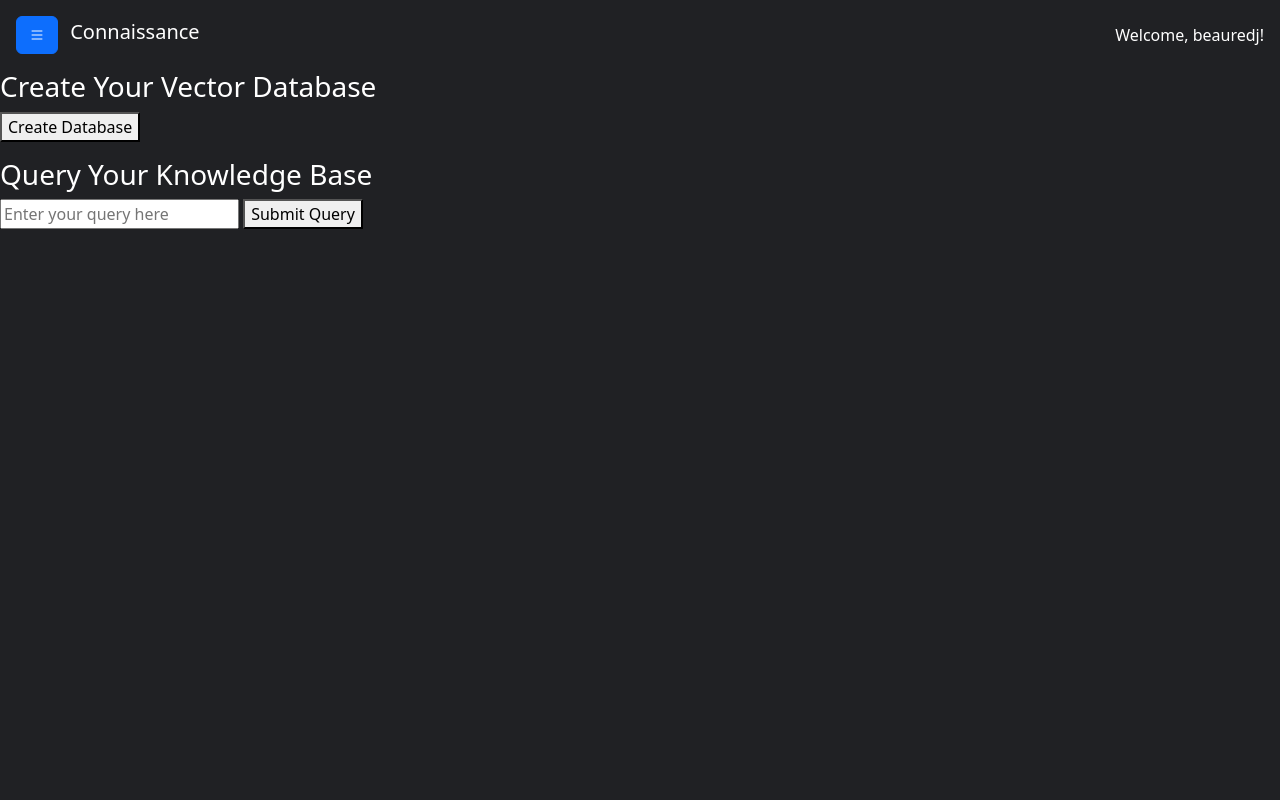
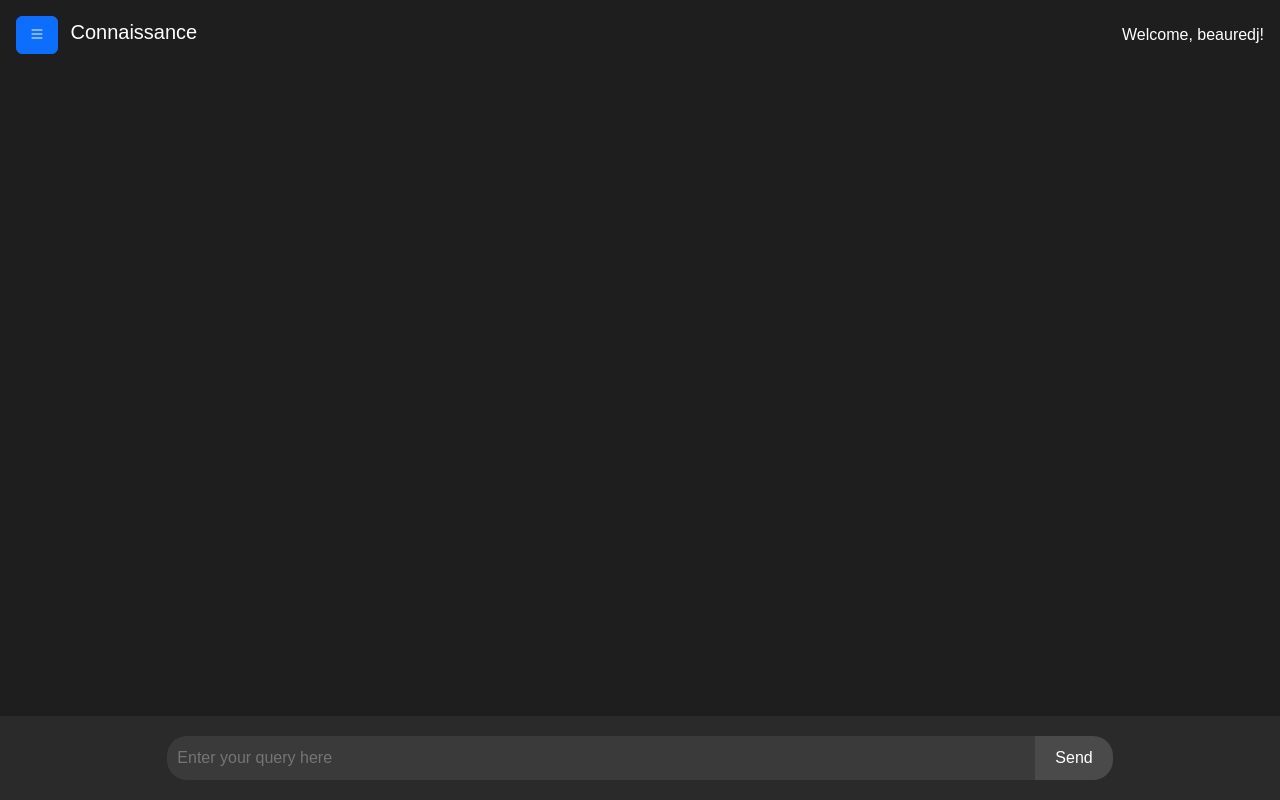
Before and after one commit to JosephBEAUREDER/TailorMind, a Django app: page / in a window 1280 px wide. Run offline with Django 5.2, Linux system fonts and the light colour scheme; a user stored in the database is signed in; data comes from the database, SQL or seed files in the repository; some libraries are stand-ins or nearby versions.

Commit message:
Main chatbot working well

```diff
--- /dev/null
+++ b/TailorRAG/static/css/home.css
@@ -0,0 +1,68 @@
+body { background-color: #202124; color: white; }
+.offcanvas { background-color: #202124; color: white; }
+.source-item { padding: 5px 0; }
+.form-check-input:checked { background-color: #8ab4f8; border-color: #8ab4f8; }
+.offcanvas-header .btn-close { filter: invert(1); }
+.chat-container { max-width: 800px; margin: 0 auto; }
+.chat-message { background-color: #303134; border-radius: 10px; padding: 15px; margin-bottom: 20px; }
+.user-input { background-color: #303134; border: none; color: white; }
+
+.modal-content {
+    background-color: #202124; /* Adjust the alpha value to control darkness */
+}
+body {
+    font-family: Arial, sans-serif;
+    background-color: #1e1e1e;
+    color: #ffffff;
+    margin: 0;
+    padding: 0;
+    display: flex;
+    flex-direction: column;
+    height: 100vh;
+}
+#chat-container {
+    flex-grow: 1;
+    overflow-y: auto;
+    padding: 20px;
+    display: flex;
+    flex-direction: column-reverse;
+}
+.message {
+    max-width: 70%;
+    margin-bottom: 10px;
+    padding: 10px;
+    border-radius: 10px;
+}
+.user-message {
+    align-self: flex-end;
+    background-color: #4a4a4a;
+}
+.bot-message {
+    align-self: flex-start;
+    background-color: #2a2a2a;
+}
+#input-container {
+    display: flex;
+    justify-content: center;
+    padding: 20px;
+    background-color: #2a2a2a;
+}
+#queryInput {
+    width: 70%;
+    padding: 10px;
+    border: none;
+    border-radius: 20px 0 0 20px;
+    background-color: #3a3a3a;
+    color: #ffffff;
+}
+#queryBtn {
+    padding: 10px 20px;
+    border: none;
+    border-radius: 0 20px 20px 0;
+    background-color: #4a4a4a;
+    color: #ffffff;
+    cursor: pointer;
+}
+#queryBtn:hover {
+    background-color: #5a5a5a;
+}
--- /dev/null
+++ b/TailorRAG/static/js/home.js
@@ -0,0 +1,207 @@
+///////////////////////////////////// SIDEBAR ////////////////////////////////////////
+
+// show texts titles in sidebar
+function showTextsSidebar() {
+    fetch('/get_texte_titles/')
+        .then(response => response.json())
+        .then(data => {
+            const texteItems = document.getElementById('texteItems');
+            texteItems.innerHTML = ''; // Clear existing items
+            data.titles.forEach(title => {
+                const li = document.createElement('li');
+                li.textContent = title;
+                texteItems.appendChild(li);
+            });
+        })
+        .catch(error => console.error('Error:', error));
+    }
+
+// Initial load of Texte items
+showTextsSidebar();
+
+// show the window to add text
+document.getElementById('addText').addEventListener('click', function() {
+    // Show Bootstrap modal
+    $('#modalAddText').modal('show');
+});
+
+// Function to show temporary alert
+function showTemporaryAlert(message, duration = 1000) {
+    const alertElement = document.createElement('div');
+    alertElement.textContent = message;
+    alertElement.style.cssText = `
+        position: fixed;
+        top: 20px;
+        left: 50%;
+        transform: translateX(-50%);
+        background-color: #4CAF50;
+        color: white;
+        padding: 15px;
+        border-radius: 5px;
+        z-index: 1000;
+    `;
+    document.body.appendChild(alertElement);
+    setTimeout(() => {
+        alertElement.remove();
+    }, duration);
+}
+
+// save a text in database
+document.getElementById('saveText').addEventListener('click', function() {
+    const title = document.getElementById('newTitle').textContent;
+    const text = document.getElementById('newText').value;
+
+    fetch("/save_texte/", {
+        method: "POST",
+        headers: {
+            "Content-Type": "application/json",
+            "X-CSRFToken": "{{ csrf_token }}"
+        },
+        body: JSON.stringify({
+            title: title,
+            text: text
+        })
+    })
+    .then(response => response.json())
+    .then(data => {
+        console.log('Response from server:', data);
+        if (data.success) {
+            console.log('Success message:', data.message);
+            showTextsSidebar(); // Refresh the list
+            showTemporaryAlert('Text successfully saved');
+            $('#modalAddText').modal('hide');  // Close the modal
+        } else {
+            console.log('Error message:', data.message);
+            if (data.errors) {
+                console.log('Form errors:', data.errors);
+                let errorMessage = 'Form validation failed:\n';
+                for (const [field, errors] of Object.entries(data.errors)) {
+                    errorMessage += `${field}: ${errors.join(', ')}\n`;
+                }
+                alert(errorMessage);
+            } else {
+                alert('Failed to save texte: ' + data.message);
+            }
+        }
+    })
+    .catch(error => {
+        console.error('Fetch error:', error);
+        alert('An error occurred while saving the texte.');
+    });
+});
+
+
+
+
+
+///////////////////////////////////// CHATBOX ////////////////////////////////////////
+
+const chatContainer = document.getElementById('chat-container');
+const queryBtn = document.getElementById('queryBtn');
+
+function addMessage(message, isUser) {
+    const messageElement = document.createElement('div');
+    messageElement.classList.add('message');
+    messageElement.classList.add(isUser ? 'user-message' : 'bot-message');
+    messageElement.textContent = message;
+    chatContainer.prepend(messageElement);
+}
+
+queryBtn.addEventListener('click', function() {
+    const query = document.getElementById('queryInput').value;
+    if (query) {
+
+        alert(query)
+
+        addMessage(query, true);
+        queryInput.value = '';
+
+        addMessage('Processing query...', false);
+
+        fetch('/query_rag/', {
+            method: 'POST',
+            headers: {
+                'Content-Type': 'application/json',
+                'X-CSRFToken': getCookie('csrftoken')
+            },
+            body: JSON.stringify({query: query})
+        })
+        .then(response => response.json())
+        .then(data => {
+            // Remove the "Processing query..." message
+            chatContainer.removeChild(chatContainer.firstChild);
+
+            if (data.error) {
+                addMessage('Error: ' + data.error, false);
+            } else {
+                addMessage(data.result, false);
+            }
+        })
+        .catch(error => {
+            console.error('Error from server:', error);
+            // Remove the "Processing query..." message
+            chatContainer.removeChild(chatContainer.firstChild);
+            addMessage('An error occurred while processing your query.', false);
+        });
+    }
+});
+
+queryInput.addEventListener('keypress', (e) => {
+    if (e.key === 'Enter') {
+        queryBtn.click();
+    }
+});
+
+
+function getCookie(name) {
+    let cookieValue = null;
+    if (document.cookie && document.cookie !== '') {
+        const cookies = document.cookie.split(';');
+        for (let i = 0; i < cookies.length; i++) {
+            const cookie = cookies[i].trim();
+            if (cookie.substring(0, name.length + 1) === (name + '=')) {
+                cookieValue = decodeURIComponent(cookie.substring(name.length + 1));
+                break;
+            }
+        }
+    }
+    return cookieValue;
+}
+
+
+
+
+
+
+
+
+
+
+
+// query the database
+// document.getElementById('queryBtn').addEventListener('click', function() {
+//     const query = document.getElementById('queryInput').value;
+//     const resultDiv = document.getElementById('result');
+//     resultDiv.textContent = 'Processing query...';
+
+//     fetch('/query_rag/', {
+//         method: 'POST',
+//         headers: {
+//             'Content-Type': 'application/json',
+//             'X-CSRFToken': '{{ csrf_token }}',
+//         },
+//         body: JSON.stringify({query: query})
+//     })
+//     .then(response => response.json())
+//     .then(data => {
+//         if (data.error) {
+//             resultDiv.textContent = 'Error: ' + data.error;
+//         } else {
+//             resultDiv.textContent = data.result;
+//         }
+//     })
+//     .catch(error => {
+//         console.error('Error from server :', error);
+//         resultDiv.textContent = 'An error occurred while processing your query.';
+//     });
+// });
--- a/TailorRAG/templates/home.html
+++ b/TailorRAG/templates/home.html
@@ -1,3 +1,5 @@
+{% load static %}
+
 <!DOCTYPE html>
 <html lang="fr">
 <head>
@@ -6,23 +8,14 @@
     <title>TailorMind</title>
     <link href="https://cdn.jsdelivr.net/npm/bootstrap@5.3.0-alpha1/dist/css/bootstrap.min.css" rel="stylesheet">
     <link rel="stylesheet" href="https://cdn.jsdelivr.net/npm/bootstrap-icons@1.7.2/font/bootstrap-icons.css">
+    <link rel="stylesheet" href="{% static 'css/home.css' %}">
     <script src="https://code.jquery.com/jquery-3.6.0.min.js"></script>
 
     <style>
-        body { background-color: #202124; color: white; }
-        .offcanvas { background-color: #202124; color: white; }
-        .source-item { padding: 5px 0; }
-        .form-check-input:checked { background-color: #8ab4f8; border-color: #8ab4f8; }
-        .offcanvas-header .btn-close { filter: invert(1); }
-        .chat-container { max-width: 800px; margin: 0 auto; }
-        .chat-message { background-color: #303134; border-radius: 10px; padding: 15px; margin-bottom: 20px; }
-        .user-input { background-color: #303134; border: none; color: white; }
 
-        .modal-content {
-            background-color: #202124; /* Adjust the alpha value to control darkness */
-        }
     </style>
 </head>
+
 <body>
     <div class="container-fluid">
         <div class="row">
@@ -63,21 +56,7 @@
                     Sélectionner toutes les sources
                 </label>
             </div>
-            {% comment %} <div class="source-list">
-                {% for texte in user_texts %}
-                <div class="source-item">
-                    <div class="form-check">
-                        <input class="form-check-input" type="checkbox" id="source{{ forloop.counter }}" checked>
-                        <label class="form-check-label" for="source{{ forloop.counter }}">
-                            <i class="bi bi-file-text"></i> {{ texte.title }}
-                        </label>
-                    </div>
-                </div>
-                {% empty %}
-                <p>No texts available.</p>
-                {% endfor %}
-            </div>
-         {% endcomment %}
+
          <div id="texteList">
             <!-- This ul will be populated dynamically -->
             <ul id="texteItems"></ul>
@@ -87,26 +66,23 @@
     </div>
 
 
-    <h3>Create Your Vector Database</h3>
-
-
-    <button id="createDbBtn">Create Database</button>
-    <p id="result"></p>
 
 
 
-    <h3>Query Your Knowledge Base</h3>
 
 
-    <div>
+
+
+
+
+    <!-- /////////////////// CHATBOX /////////////////////////// -->
+    <div id="chat-container"></div>
+    <div id="input-container">
         <input type="text" id="queryInput" placeholder="Enter your query here">
-        <button id="queryBtn">Submit Query</button>
+        <button id="queryBtn">Send</button>
     </div>
-    <div id="result" style="margin-top: 20px; white-space: pre-wrap;"></div>
 
-    <script src="https://cdn.jsdelivr.net/npm/bootstrap@5.3.0-alpha1/dist/js/bootstrap.bundle.min.js"></script>
-
-     <!-- Bootstrap Modal -->
+     <!-- ////////////////// WINDOW TO ADD A NEW TEXT -->
      <div class="modal fade" id="modalAddText" tabindex="-1" role="dialog" aria-labelledby="exampleModalLabel" aria-hidden="true">
         <div class="modal-dialog" role="document">
             <div class="modal-content">
@@ -126,149 +102,12 @@
     </div>
 
 
-        <script>
-
-// get texts titles in sidebar
-function fetchAndDisplayTextes() {
-    fetch('/get_texte_titles/')
-        .then(response => response.json())
-        .then(data => {
-            const texteItems = document.getElementById('texteItems');
-            texteItems.innerHTML = ''; // Clear existing items
-            data.titles.forEach(title => {
-                const li = document.createElement('li');
-                li.textContent = title;
-                texteItems.appendChild(li);
-            });
-        })
-        .catch(error => console.error('Error:', error));
-    }
-
-// Initial load of Texte items
-fetchAndDisplayTextes();
-
-
-document.getElementById('addText').addEventListener('click', function() {
-    // Show Bootstrap modal
-    $('#modalAddText').modal('show');
-});
-
-// Function to show temporary alert
-function showTemporaryAlert(message, duration = 1000) {
-    const alertElement = document.createElement('div');
-    alertElement.textContent = message;
-    alertElement.style.cssText = `
-        position: fixed;
-        top: 20px;
-        left: 50%;
-        transform: translateX(-50%);
-        background-color: #4CAF50;
-        color: white;
-        padding: 15px;
-        border-radius: 5px;
-        z-index: 1000;
-    `;
-    document.body.appendChild(alertElement);
-    setTimeout(() => {
-        alertElement.remove();
-    }, duration);
-}
-
-//////////////////////////////////  SAVE TEXTE IN DATABASE  //////////////////////////////////
-
-document.getElementById('saveText').addEventListener('click', function() {
-    const title = document.getElementById('newTitle').textContent;
-    const text = document.getElementById('newText').value;
-
-    fetch("/save_texte/", {
-        method: "POST",
-        headers: {
-            "Content-Type": "application/json",
-            "X-CSRFToken": "{{ csrf_token }}"
-        },
-        body: JSON.stringify({
-            title: title,
-            text: text
-        })
-    })
-    .then(response => response.json())
-    .then(data => {
-        console.log('Response from server:', data);
-        if (data.success) {
-            console.log('Success message:', data.message);
-            fetchAndDisplayTextes(); // Refresh the list
-            showTemporaryAlert('Text successfully saved');
-            $('#modalAddText').modal('hide');  // Close the modal
-        } else {
-            console.log('Error message:', data.message);
-            if (data.errors) {
-                console.log('Form errors:', data.errors);
-                let errorMessage = 'Form validation failed:\n';
-                for (const [field, errors] of Object.entries(data.errors)) {
-                    errorMessage += `${field}: ${errors.join(', ')}\n`;
-                }
-                alert(errorMessage);
-            } else {
-                alert('Failed to save texte: ' + data.message);
-            }
-        }
-    })
-    .catch(error => {
-        console.error('Fetch error:', error);
-        alert('An error occurred while saving the texte.');
-    });
-});
-
-
-document.getElementById('createDbBtn').addEventListener('click', function() {
-    fetch('/create_user_db/', {
-        method: 'POST',
-        headers: {
-            'X-CSRFToken': '{{ csrf_token }}',
-        },
-    })
-    .then(response => response.json())
-    .then(data => {
-        document.getElementById('result').textContent = data.message;
-    })
-    .catch(error => {
-        console.error('Error:', error);
-        document.getElementById('result').textContent = 'An error occurred.';
-    });
-});
-
-
-// query the database
-document.getElementById('queryBtn').addEventListener('click', function() {
-    const query = document.getElementById('queryInput').value;
-    const resultDiv = document.getElementById('result');
-    resultDiv.textContent = 'Processing query...';
-
-    fetch('/query_rag/', {
-        method: 'POST',
-        headers: {
-            'Content-Type': 'application/json',
-            'X-CSRFToken': '{{ csrf_token }}',
-        },
-        body: JSON.stringify({query: query})
-    })
-    .then(response => response.json())
-    .then(data => {
-        if (data.error) {
-            resultDiv.textContent = 'Error: ' + data.error;
-        } else {
-            resultDiv.textContent = data.result;
-        }
-    })
-    .catch(error => {
-        console.error('Error from server :', error);
-        resultDiv.textContent = 'An error occurred while processing your query.';
-    });
-});
+    <script src="{% static 'js/home.js' %}"></script>
 
 
 
-        </script>
+
+    <script src="https://cdn.jsdelivr.net/npm/bootstrap@5.3.0-alpha1/dist/js/bootstrap.bundle.min.js"></script>
 
 </body>
 </html>
--- a/TailorRAG/views.py
+++ b/TailorRAG/views.py
@@ -228,62 +228,44 @@ def check_user_db(request):
 
 
 ############# QUERY RAG #############
+
 # Load environment variables from .env file
 load_dotenv()
-
-logger = logging.getLogger(__name__)
 
 @login_required
 @require_POST
 def query_rag(request):
     user = request.user
     try:
-        # Get the OpenAI API key from environment variables
         openai_api_key = os.getenv('OPENAI_API_KEY')
         if not openai_api_key:
-            logger.error("OPENAI_API_KEY not found in environment variables")
             return JsonResponse({'error': 'OpenAI API key not configured'}, status=500)
 
         data = json.loads(request.body)
         query = data.get('query')
 
         if not query:
-            logger.warning(f"No query provided for user {user.username}")
             return JsonResponse({'error': 'No query provided'}, status=400)
 
-        logger.info(f"Processing query for user {user.username}: {query[:50]}...")
+        db_path = get_user_db_path(user)
 
-        # Get the user's database path
-        db_path = get_user_db_path(user)
-        logger.info(f"Database path for user {user.username}: {db_path}")
-
-        # Check if the database exists
         if not os.path.exists(db_path):
-            logger.error(f"No database found for user {user.username} at path {db_path}")
             return JsonResponse({'error': 'No database found for this user'}, status=404)
 
-        # Load the persisted database
         embeddings = OpenAIEmbeddings(openai_api_key=openai_api_key)
         vectorstore = Chroma(persist_directory=db_path, embedding_function=embeddings)
-        logger.info(f"Loaded vector store for user {user.username}")
 
-        # Create the RAG chain
         qa = RetrievalQA.from_chain_type(
-        llm=ChatOpenAI(model_name="gpt-3.5-turbo", temperature=0, openai_api_key=openai_api_key),
+            llm=ChatOpenAI(model_name="gpt-3.5-turbo", temperature=0, openai_api_key=openai_api_key),
             chain_type="stuff",
             retriever=vectorstore.as_retriever()
         )
-        logger.info(f"Created RAG chain for user {user.username}")
 
-        # Query the RAG system
         result = qa.invoke(query)
-        logger.info(f"Obtained result for user {user.username}")
 
         return JsonResponse({'result': result['result']})
 
-    except json.JSONDecodeError as e:
-        logger.error(f"JSON decode error for user {user.username}: {str(e)}")
+    except json.JSONDecodeError:
         return JsonResponse({'error': 'Invalid JSON in request body'}, status=400)
     except Exception as e:
-        logger.error(f"Error processing query for user {user.username}: {str(e)}")
         return JsonResponse({'error': str(e)}, status=500)
```
Also changed, not shown: TailorMind/settings.py (+7 -1 lines), 1 other file.
